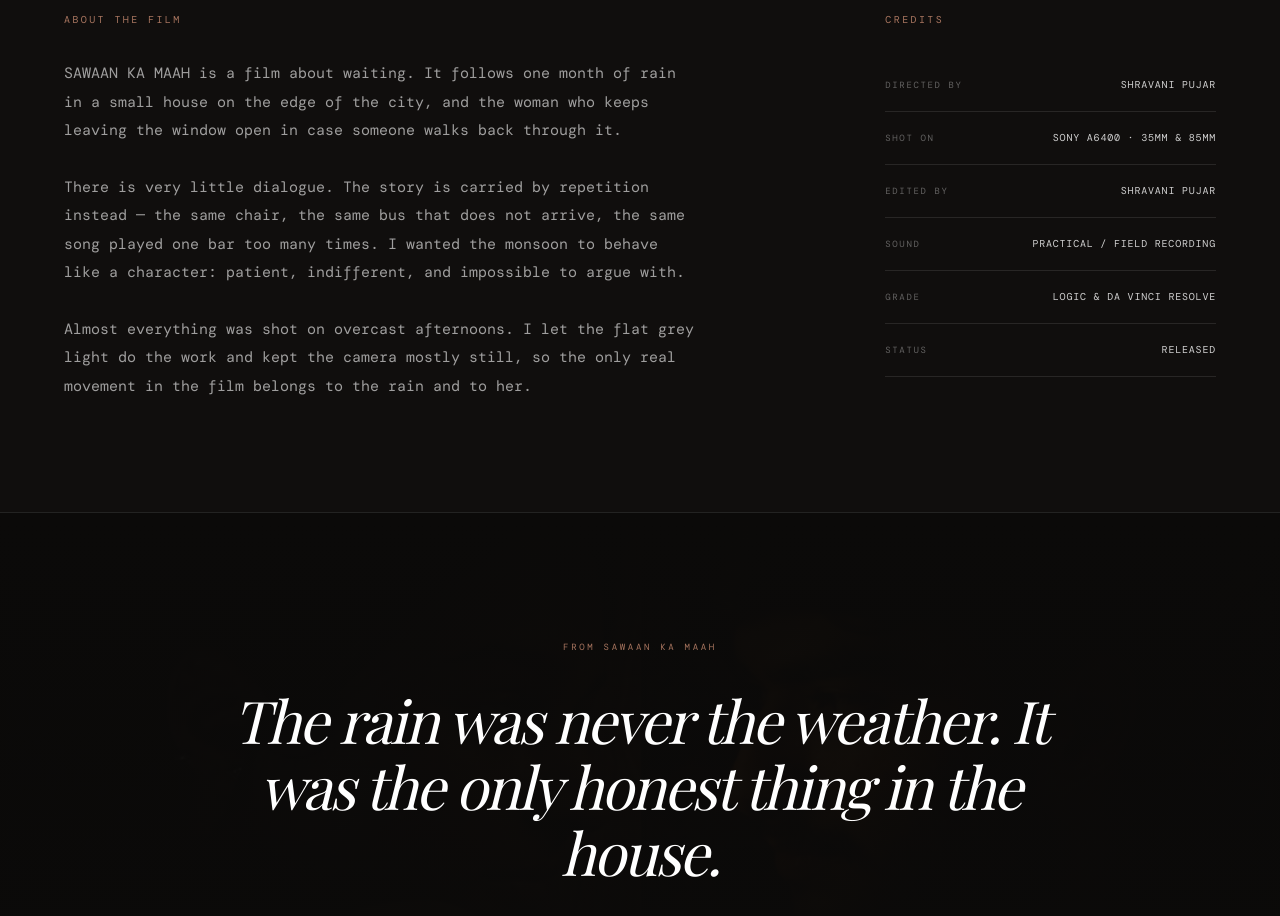
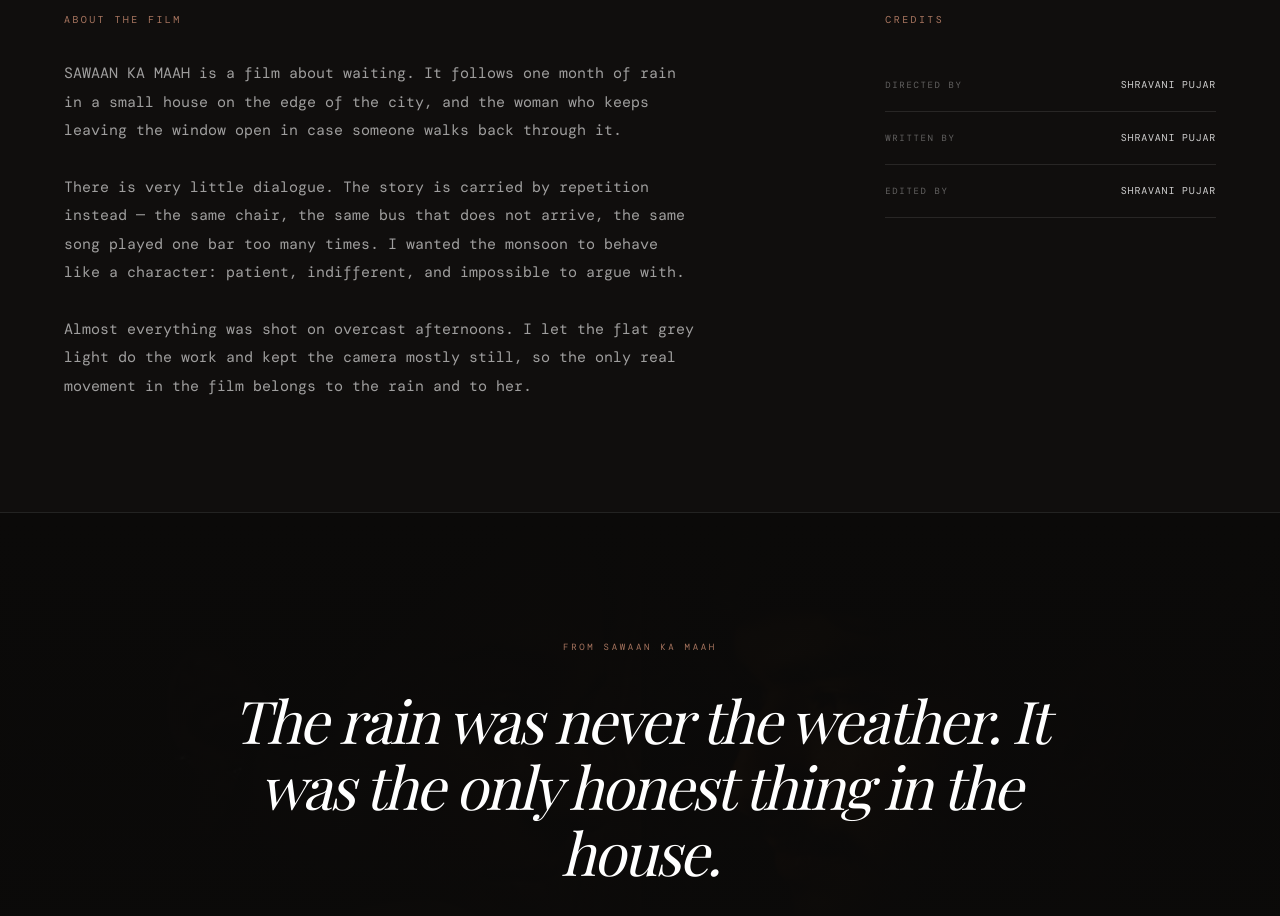
Before and after one commit to AR2905/filmmaker-portfolio, a Next.js app: page /work/sawaan-ka-maah in a window 1280 px wide. Shown: the part 1960-2876 px from the top of the page. Built offline with nearby package versions, Linux system fonts and the light colour scheme; a web font is replaced by a local one.

Commit message:
Credits Change

```diff
--- a/app/work/[slug]/page.tsx
+++ b/app/work/[slug]/page.tsx
@@ -85,7 +85,7 @@ function InProduction({ poster, alt }: { poster: string; alt: string }) {
                 <div className="absolute inset-0 flex flex-col items-center justify-center gap-5 px-6 text-center">
                     <span className="flex items-center gap-3 text-[10px] tracking-[0.28em] text-white/55">
                         <span className="h-px w-6 bg-white/30" />
-                        IN PRODUCTION
+                        IN POST PRODUCTION
                         <span className="h-px w-6 bg-white/30" />
                     </span>
 
--- a/data/works.ts
+++ b/data/works.ts
@@ -109,11 +109,8 @@ export const works: Work[] = [
 
         credits: [
             { label: "DIRECTED BY", value: "SHRAVANI PUJAR" },
-            { label: "SHOT ON", value: "SONY A6400 · 35MM & 85MM" },
+            { label: "WRITTEN BY", value: "SHRAVANI PUJAR" },
             { label: "EDITED BY", value: "SHRAVANI PUJAR" },
-            { label: "SOUND", value: "PRACTICAL / FIELD RECORDING" },
-            { label: "GRADE", value: "LOGIC & DA VINCI RESOLVE" },
-            { label: "STATUS", value: "RELEASED" },
         ],
 
         video: {
@@ -169,14 +166,10 @@ export const works: Work[] = [
             "The shadow arrived first. The person followed a few seconds late.",
 
         credits: [
-            { label: "WRITTEN & DIRECTED BY", value: "SHRAVANI PUJAR" },
-            { label: "SHOT ON", value: "FUJIFILM X-T30 · 23MM FIXED" },
+            { label: "DIRECTED BY", value: "SHRAVANI PUJAR" },
+            { label: "WRITTEN BY", value: "SHRAVANI PUJAR" },
             { label: "EDITED BY", value: "SHRAVANI PUJAR" },
-            { label: "SOUND", value: "ON-LOCATION / NO SCORE" },
-            { label: "GRADE", value: "DESATURATED PRINT LOOK" },
-            { label: "STATUS", value: "RELEASED" },
         ],
-
         video: {
             src: "/chhavi.mp4",
             sizeMb: 212,
@@ -237,11 +230,9 @@ export const works: Work[] = [
             "The house remembered it bigger. She remembered it exactly.",
 
         credits: [
-            { label: "WRITTEN & DIRECTED BY", value: "SHRAVANI PUJAR" },
-            { label: "SHOT ON", value: "SONY A6400 · 24MM & 50MM" },
+            { label: "DIRECTED BY", value: "SHRAVANI PUJAR" },
+            { label: "WRITTEN BY", value: "SHRAVANI PUJAR" },
             { label: "EDITED BY", value: "SHRAVANI PUJAR" },
-            { label: "SOUND", value: "DESIGN IN POST" },
-            { label: "STATUS", value: "IN PRODUCTION" },
         ],
 
         video: {
@@ -314,15 +305,11 @@ export const works: Work[] = [
 
         quote:
             "They shared the whole city for a month and met for eleven seconds.",
-
         credits: [
-            { label: "WRITTEN & DIRECTED BY", value: "SHRAVANI PUJAR" },
-            { label: "SHOT ON", value: "SONY A6400 · 50MM & 85MM" },
+            { label: "DIRECTED BY", value: "SHRAVANI PUJAR" },
+            { label: "WRITTEN BY", value: "SHRAVANI PUJAR" },
             { label: "EDITED BY", value: "SHRAVANI PUJAR" },
-            { label: "GRADE", value: "GOLDEN / BLUE HOUR MATCHING" },
-            { label: "STATUS", value: "IN PRODUCTION" },
         ],
-
         video: null,
 
         stills: [
```
